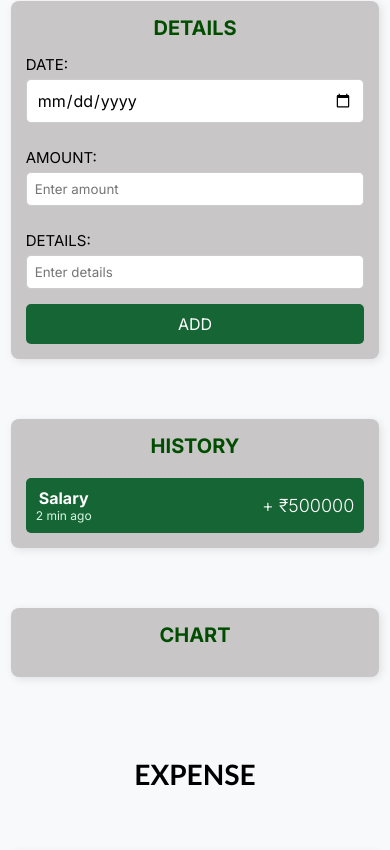
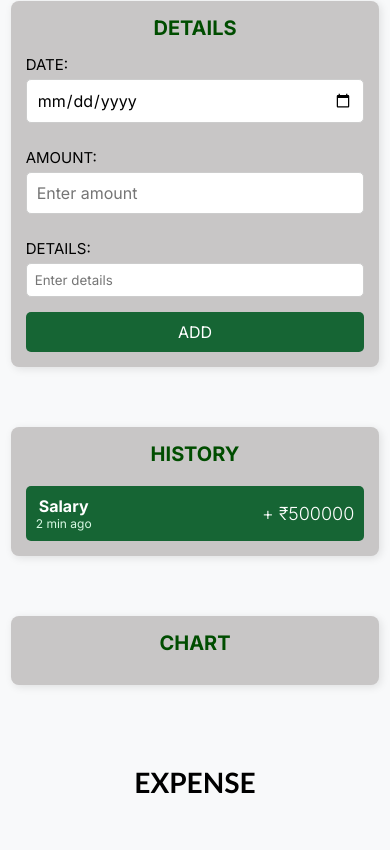
Before and after one commit to somdutta2604/ExpenseTracker, a plain HTML site: page index.html in a window 390 px wide. Shown: the part 1830-2680 px from the top of the page. Drawn offline with Linux system fonts and the light colour scheme.

Commit message:
made responsive

```diff
--- a/style.css
+++ b/style.css
@@ -515,13 +515,30 @@ body {
         padding: 15px;
         margin: 10px 0;
     }
-gi
+
     /* Make inputs more mobile-friendly */
-    input[type="number"],
     input[type="text"] {
         width: 100%;
         max-width: 100%;
         box-sizing: border-box;
+    }
+
+    input[type="number"] {
+        width: 100%;
+        max-width: 100%;
+        box-sizing: border-box;
+        padding: 10px;
+        font-size: 16px;
+        border: 1px solid #ccc;
+        border-radius: 5px;
+        background-color: white;
+        appearance: textfield; /* Removes default increment/decrement arrows in some browsers */
+    }
+
+    input[type="number"]::-webkit-inner-spin-button,
+    input[type="number"]::-webkit-outer-spin-button {
+        -webkit-appearance: none;
+        margin: 0;
     }
     input[type="date"] {
         appearance: none;
```
